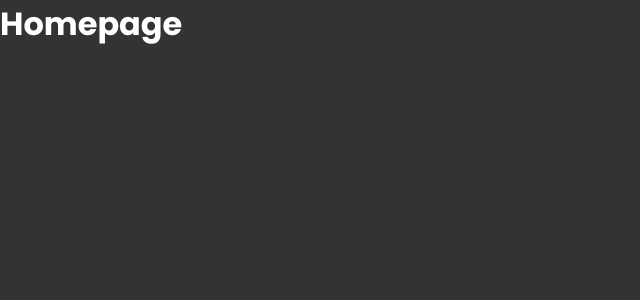
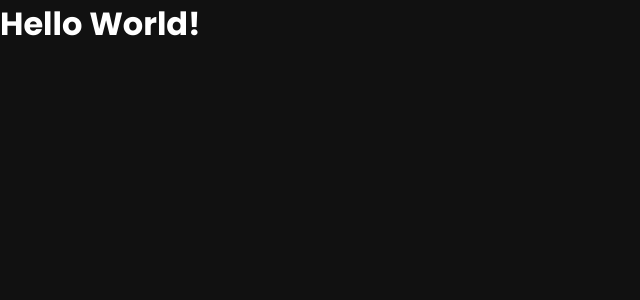
Before and after one commit to iamdevmarcos/pomodoro-web, a React (Create React App) app: page / in a window 1280 px wide. Shown: the top 300 px of the page, without its empty margins (0-640 px from the left). Built offline with nearby package versions, Linux system fonts and the light colour scheme.

Commit message:
feat: adding new import pattern

```diff
--- a/src/index.css
+++ /dev/null
@@ -1,10 +0,0 @@
-* {
-  margin: 0;
-  padding: 0;
-  outline: none;
-  box-sizing: border-box;
-}
-
-body {
-  font-family: "Poppins", sans-serif;
-}
--- a/src/pages/Home/index.tsx
+++ b/src/pages/Home/index.tsx
@@ -4,7 +4,7 @@ import { Container } from "./styles";
 const Home: React.FC = () => {
   return (
     <Container>
-      <h1>Homepage</h1>
+      <h1>Hello World!</h1>
     </Container>
   );
 };
--- a/src/pages/Home/styles.ts
+++ b/src/pages/Home/styles.ts
@@ -2,6 +2,6 @@ import styled from "styled-components";
 
 export const Container = styled.main`
   min-height: 100vh;
-  background: #333;
+  background: #111;
   color: #fff;
 `;
--- /dev/null
+++ b/src/pages/index.ts
@@ -0,0 +1 @@
+export { default as Home } from "./Home";
```
Also changed, not shown: src/App.tsx (+4 -3 lines).
